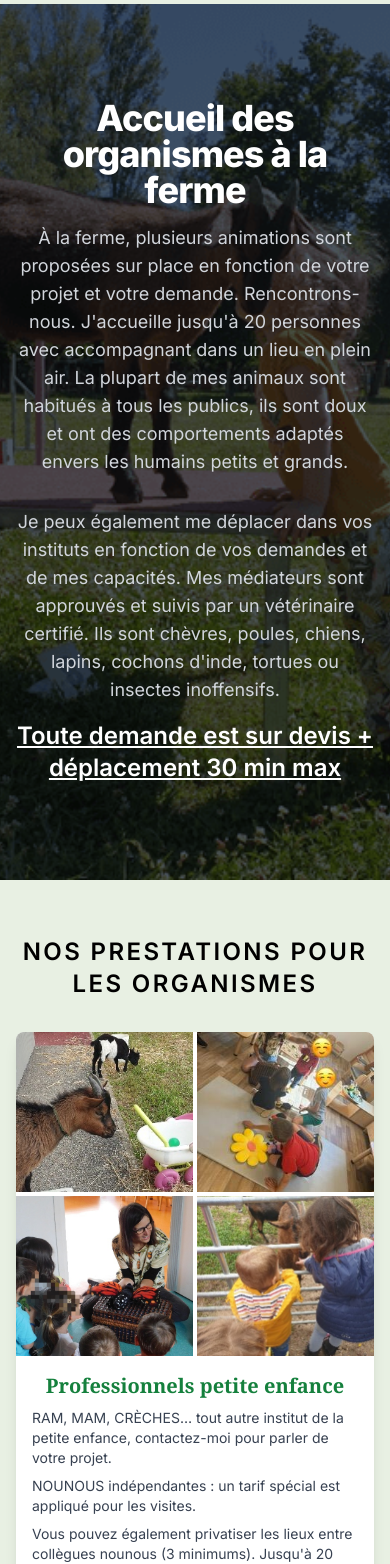
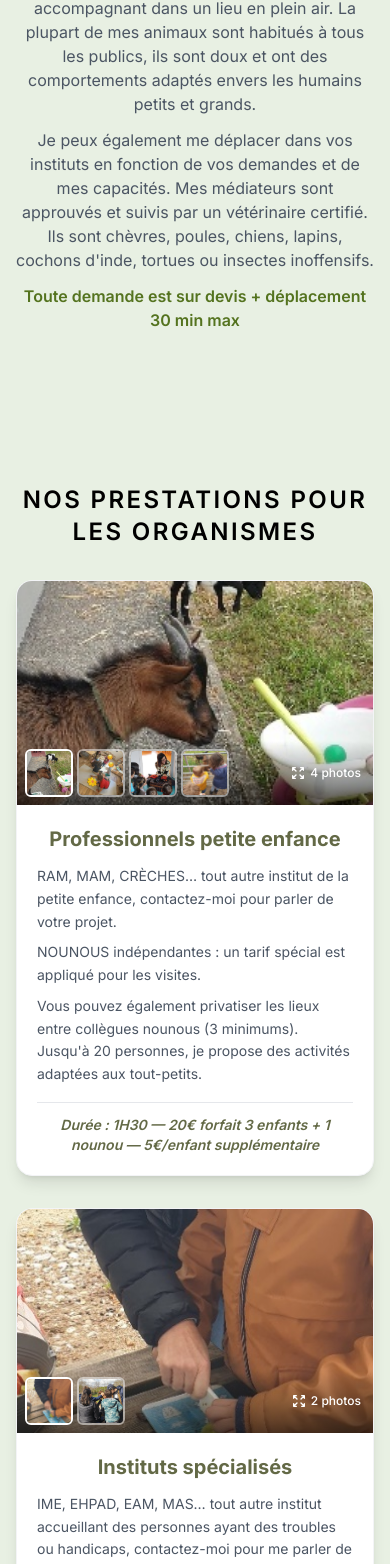
Before and after one commit to BenBBO/pathocalme, a Next.js app: page /organisme in a window 390 px wide. Shown: the part 416-1980 px from the top of the page. Built offline with nearby package versions, Linux system fonts and the light colour scheme.

Commit message:
feat: redesign organisme cards with fixed height, lightbox slideshow, and move description to header
Agent-Logs-Url: https://github.com/BenBBO/pathocalme/sessions/439093eb-f04a-4c96-86d8-bf9e90b311fe

Co-authored-by: ben-acorel <205780827+ben-acorel@users.noreply.github.com>

```diff
--- /dev/null
+++ b/src/app/components/lightbox/index.js
@@ -0,0 +1,98 @@
+"use client"
+import { useState, useEffect, useCallback } from "react";
+import { motion, AnimatePresence } from "framer-motion";
+
+const Lightbox = ({ images, initialIndex = 0, onClose }) => {
+    const [currentIndex, setCurrentIndex] = useState(initialIndex);
+
+    const goNext = useCallback(() => {
+        setCurrentIndex((prev) => (prev + 1) % images.length);
+    }, [images.length]);
+
+    const goPrev = useCallback(() => {
+        setCurrentIndex((prev) => (prev - 1 + images.length) % images.length);
+    }, [images.length]);
+
+    useEffect(() => {
+        const handleKeyDown = (e) => {
+            if (e.key === "Escape") onClose();
+            if (e.key === "ArrowRight") goNext();
+            if (e.key === "ArrowLeft") goPrev();
+        };
+        window.addEventListener("keydown", handleKeyDown);
+        document.body.style.overflow = "hidden";
+        return () => {
+            window.removeEventListener("keydown", handleKeyDown);
+            document.body.style.overflow = "";
+        };
+    }, [onClose, goNext, goPrev]);
+
+    return (
+        <AnimatePresence>
+            <motion.div
+                className="fixed inset-0 z-50 flex items-center justify-center bg-black/80"
+                initial={{ opacity: 0 }}
+                animate={{ opacity: 1 }}
+                exit={{ opacity: 0 }}
+                onClick={onClose}
+            >
+                {/* Close button */}
+                <button
+                    className="absolute top-4 right-4 text-white hover:text-gray-300 z-50"
+                    onClick={onClose}
+                    aria-label="Fermer"
+                >
+                    <svg xmlns="http://www.w3.org/2000/svg" className="h-8 w-8" fill="none" viewBox="0 0 24 24" stroke="currentColor" strokeWidth={2}>
+                        <path strokeLinecap="round" strokeLinejoin="round" d="M6 18L18 6M6 6l12 12" />
+                    </svg>
+                </button>
+
+                {/* Counter */}
+                <div className="absolute top-4 left-4 text-white text-sm font-medium bg-black/50 px-3 py-1 rounded-full">
+                    {currentIndex + 1} / {images.length}
+                </div>
+
+                {/* Previous button */}
+                {images.length > 1 && (
+                    <button
+                        className="absolute left-4 text-white hover:text-gray-300 z-50 bg-black/40 rounded-full p-2"
+                        onClick={(e) => { e.stopPropagation(); goPrev(); }}
+                        aria-label="Photo précédente"
+                    >
+                        <svg xmlns="http://www.w3.org/2000/svg" className="h-8 w-8" fill="none" viewBox="0 0 24 24" stroke="currentColor" strokeWidth={2}>
+                            <path strokeLinecap="round" strokeLinejoin="round" d="M15 19l-7-7 7-7" />
+                        </svg>
+                    </button>
+                )}
+
+                {/* Image */}
+                <motion.img
+                    key={currentIndex}
+                    src={images[currentIndex].src}
+                    alt={images[currentIndex].alt || ""}
+                    className="max-h-[85vh] max-w-[90vw] object-contain rounded-lg shadow-2xl"
+                    initial={{ opacity: 0, scale: 0.95 }}
+                    animate={{ opacity: 1, scale: 1 }}
+                    exit={{ opacity: 0, scale: 0.95 }}
+                    transition={{ duration: 0.2 }}
+                    onClick={(e) => e.stopPropagation()}
+                />
+
+                {/* Next button */}
+                {images.length > 1 && (
+                    <button
+                        className="absolute right-4 text-white hover:text-gray-300 z-50 bg-black/40 rounded-full p-2"
+                        onClick={(e) => { e.stopPropagation(); goNext(); }}
+                        aria-label="Photo suivante"
+                    >
+                        <svg xmlns="http://www.w3.org/2000/svg" className="h-8 w-8" fill="none" viewBox="0 0 24 24" stroke="currentColor" strokeWidth={2}>
+                            <path strokeLinecap="round" strokeLinejoin="round" d="M9 5l7 7-7 7" />
+                        </svg>
+                    </button>
+                )}
+            </motion.div>
+        </AnimatePresence>
+    );
+};
+
+export default Lightbox;
--- a/src/app/components/organismeCard/index.js
+++ b/src/app/components/organismeCard/index.js
@@ -1,33 +1,75 @@
 "use client"
+import { useState } from "react";
 import { motion } from "framer-motion";
+import Lightbox from "../lightbox";
 
 const OrganismeCard = ({ images, title, description, footer }) => {
+    const [lightboxIndex, setLightboxIndex] = useState(null);
+
     return <>
-        <div className="group relative overflow-hidden rounded-lg bg-white shadow-lg">
-            <div className="grid grid-cols-2 gap-1">
-                {images.map((img, index) => (
-                    <img key={index} className="h-40 w-full object-cover" src={img.src} alt={img.alt || title} />
-                ))}
+        <motion.div
+            className="flex flex-col overflow-hidden rounded-2xl bg-white shadow-lg border border-gray-100 h-full"
+            initial={{ opacity: 0, y: 30 }}
+            transition={{ duration: 0.8 }}
+            whileInView={{ opacity: 1, y: 0 }}
+            viewport={{ once: true }}
+        >
+            {/* Image area — fixed height */}
+            <div className="relative h-56 flex-shrink-0">
+                {/* Main cover image */}
+                <img
+                    className="h-full w-full object-cover cursor-pointer"
+                    src={images[0].src}
+                    alt={images[0].alt || title}
+                    onClick={() => setLightboxIndex(0)}
+                />
+                {/* Thumbnail strip overlay (if more than 1 image) */}
+                {images.length > 1 && (
+                    <div className="absolute bottom-0 left-0 right-0 flex gap-1 p-2 bg-gradient-to-t from-black/60 to-transparent">
+                        {images.map((img, index) => (
+                            <button
+                                key={index}
+                                onClick={() => setLightboxIndex(index)}
+                                className={`h-12 w-12 flex-shrink-0 rounded-md overflow-hidden border-2 transition-all hover:scale-105 ${index === 0 ? "border-white" : "border-white/50 hover:border-white"}`}
+                                aria-label={`Voir photo ${index + 1}`}
+                            >
+                                <img className="h-full w-full object-cover" src={img.src} alt={img.alt || ""} />
+                            </button>
+                        ))}
+                        <span className="flex items-center text-white text-xs font-medium ml-auto pr-1">
+                            <svg xmlns="http://www.w3.org/2000/svg" className="h-4 w-4 mr-1" fill="none" viewBox="0 0 24 24" stroke="currentColor" strokeWidth={2}>
+                                <path strokeLinecap="round" strokeLinejoin="round" d="M4 8V4m0 0h4M4 4l5 5m11-1V4m0 0h-4m4 0l-5 5M4 16v4m0 0h4m-4 0l5-5m11 5l-5-5m5 5v-4m0 4h-4" />
+                            </svg>
+                            {images.length} photos
+                        </span>
+                    </div>
+                )}
             </div>
-            <motion.div className="p-4"
-                initial={{ opacity: 0, y: 20 }}
-                transition={{ duration: 0.8 }}
-                whileInView={{ opacity: 1, y: 0 }}
-                viewport={{ once: true }}
-            >
-                <h2 className="font-serif text-xl font-semibold text-green-700 text-center mb-2">{title}</h2>
-                <div className="text-sm text-gray-700 space-y-2">
+
+            {/* Content area — flex-grow to fill remaining space */}
+            <div className="flex flex-col flex-grow p-5">
+                <h2 className="text-xl font-bold text-secondary text-center mb-3">{title}</h2>
+                <div className="text-sm text-gray-600 space-y-2 leading-relaxed flex-grow">
                     {description.map((paragraph, index) => (
                         <p key={index}>{paragraph}</p>
                     ))}
                 </div>
                 {footer && (
-                    <p className="border-t-2 mt-3 pt-2 italic font-bold text-sm text-center text-green-800">
+                    <p className="border-t border-gray-200 mt-4 pt-3 font-semibold text-sm text-center text-secondary italic">
                         {footer}
                     </p>
                 )}
-            </motion.div>
-        </div>
+            </div>
+        </motion.div>
+
+        {/* Lightbox */}
+        {lightboxIndex !== null && (
+            <Lightbox
+                images={images}
+                initialIndex={lightboxIndex}
+                onClose={() => setLightboxIndex(null)}
+            />
+        )}
     </>
 }
 
--- a/src/app/organisme/page.js
+++ b/src/app/organisme/page.js
@@ -1,4 +1,3 @@
-import miniferme from "../../../public/images/miniferme.png";
 import OrganismeCard from '../components/organismeCard';
 
 import petiteEnfance1 from "../../../public/images/professionnel petite enfance/professionnel petite enfance1.jpg";
@@ -24,32 +23,31 @@ export const metadata = {
 
 export default function Organisme() {
   return (<>
+    {/* Header — same pattern as événements page */}
     <section className="bg-organisme py-14">
       <div className="px-4 mx-auto max-w-screen-xl text-center py-10 lg:py-8">
         <h1 className="mb-4 text-4xl font-extrabold tracking-tight leading-none text-text-nature md:text-6xl lg:text-7xl">Organismes</h1>
-        <p className="mb-8 text-2xl font-normal text-text-nature lg:text-3xl sm:px-16 lg:px-48">Animations et médiations pour vos structures</p>
-      </div>
-    </section>
-    <section className="bg-cover bg-center bg-no-repeat bg-gray-600 bg-blend-multiply"
-      style={{ backgroundImage: `url(${miniferme.src})` }}>
-      <div className="px-4 mx-auto max-w-screen-xl text-center py-24 lg:py-56 text-white">
-        <h1 className="mb-4 text-4xl font-extrabold tracking-tight leading-none md:text-5xl lg:text-6xl">Accueil des organismes à la ferme</h1>
-        <p className="mb-8 text-lg font-normal text-gray-300 lg:text-xl sm:px-16 lg:px-48">
+        <p className="mb-6 text-2xl font-normal text-text-nature lg:text-3xl sm:px-16 lg:px-48">Animations et médiations pour vos structures</p>
+        <div className="text-base text-gray-600 max-w-3xl mx-auto space-y-3">
+          <p>
             À la ferme, plusieurs animations sont proposées sur place en fonction de votre projet et votre demande. Rencontrons-nous.
             J&apos;accueille jusqu&apos;à 20 personnes avec accompagnant dans un lieu en plein air. La plupart de mes animaux sont habitués à tous les publics, ils sont doux et ont des comportements adaptés envers les humains petits et grands.
           </p>
-        <p className="mb-4 text-lg font-normal text-gray-300 lg:text-xl sm:px-16 lg:px-48">
+          <p>
             Je peux également me déplacer dans vos instituts en fonction de vos demandes et de mes capacités.
             Mes médiateurs sont approuvés et suivis par un vétérinaire certifié. Ils sont chèvres, poules, chiens, lapins, cochons d&apos;inde, tortues ou insectes inoffensifs.
           </p>
-        <p className="text-2xl underline font-semibold">
+          <p className="font-semibold text-text-nature">
             Toute demande est sur devis + déplacement 30 min max
           </p>
         </div>
+      </div>
     </section>
+
+    {/* Cards grid */}
     <section className="bg-organisme py-14">
-      <h1 className="text-2xl font-semibold tracking-widest uppercase text-center mb-8">Nos prestations pour les organismes</h1>
-      <div className="grid gap-8 items-start px-4 mx-auto max-w-screen-xl grid-cols-1 lg:grid-cols-2">
+      <h2 className="text-2xl font-semibold tracking-widest uppercase text-center mb-8">Nos prestations pour les organismes</h2>
+      <div className="grid gap-8 px-4 mx-auto max-w-screen-xl grid-cols-1 lg:grid-cols-2">
         <OrganismeCard
           images={[
             { src: petiteEnfance1.src, alt: "Professionnel petite enfance 1" },
```
Lines whose indentation alone changed are shown as unchanged.
